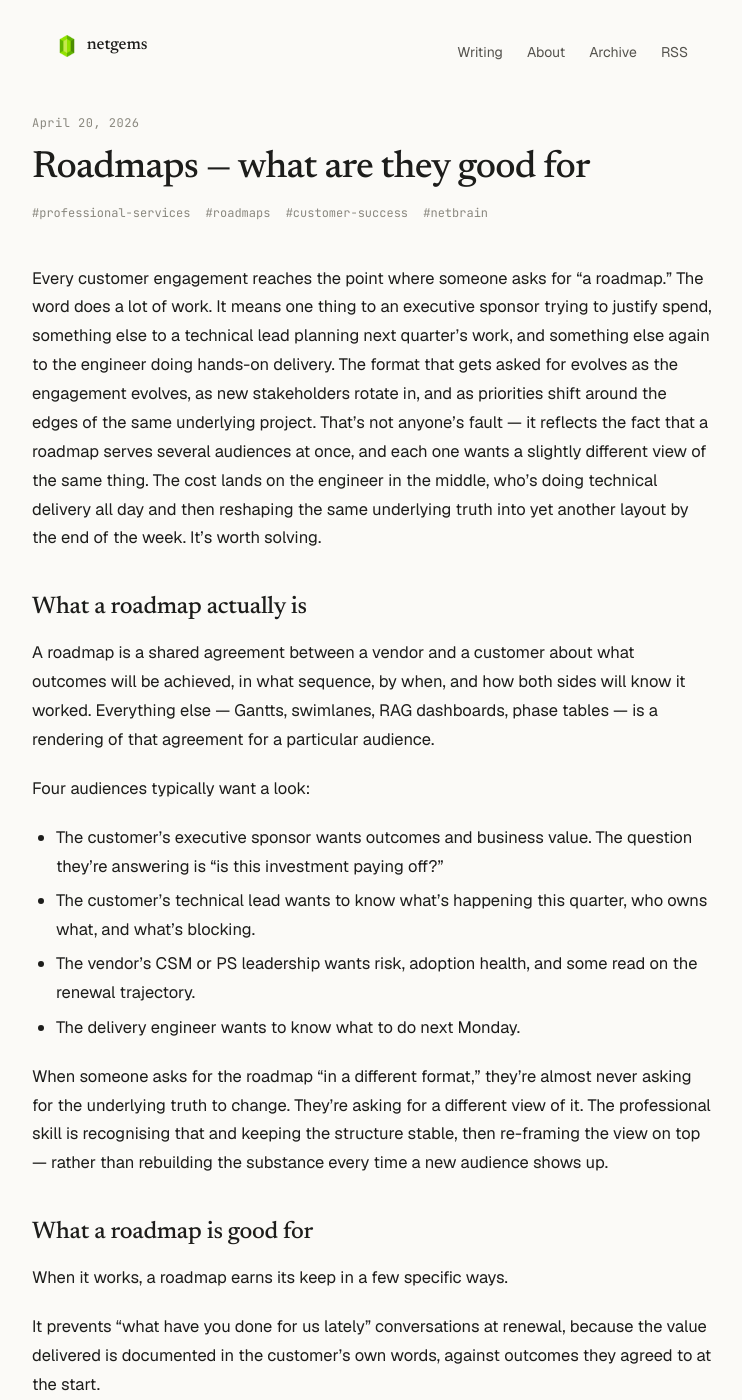
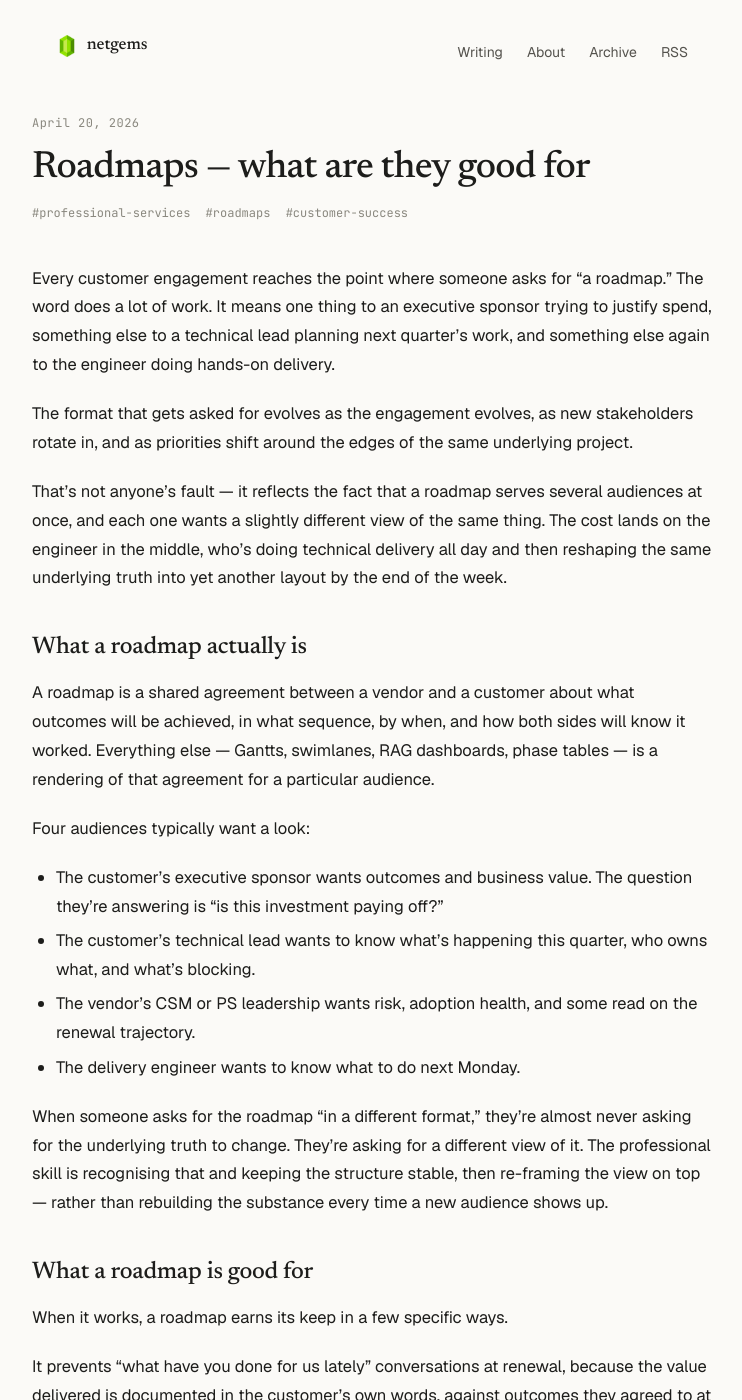
Before and after one commit to amarinjs/sitio, a Jekyll site: the page built from _posts/2026-04-20-roadmaps-what-are-they-good-for.md, in a window 1280 px wide and 1400 px high. Shown: the whole window, without its empty margins (268-1010 px from the left). Built offline with Jekyll 4.4.1, drawn with Linux system fonts in a browser that asks for light colours; some of the changed text lies outside the part shown.

Commit message:
Apply author edits to roadmaps post
- Drop the netbrain tag (post is generic PS craft, not
  NetBrain-specific)
- Break the opening paragraph into three for pacing
- "air cover" → "cover"

Co-Authored-By: Claude Opus 4.7 (1M context) <noreply@anthropic.com>

```diff
--- a/_posts/2026-04-20-roadmaps-what-are-they-good-for.md
+++ b/_posts/2026-04-20-roadmaps-what-are-they-good-for.md
@@ -1,10 +1,14 @@
 ---
 title: "Roadmaps — what are they good for"
-tags: [professional-services, roadmaps, customer-success, netbrain]
+tags: [professional-services, roadmaps, customer-success]
 excerpt_summary: "Why roadmap formats keep changing, what a roadmap actually is underneath the format, and a one-page template that stops you rebuilding the substance every time the framing shifts."
 ---
 
-Every customer engagement reaches the point where someone asks for "a roadmap." The word does a lot of work. It means one thing to an executive sponsor trying to justify spend, something else to a technical lead planning next quarter's work, and something else again to the engineer doing hands-on delivery. The format that gets asked for evolves as the engagement evolves, as new stakeholders rotate in, and as priorities shift around the edges of the same underlying project. That's not anyone's fault — it reflects the fact that a roadmap serves several audiences at once, and each one wants a slightly different view of the same thing. The cost lands on the engineer in the middle, who's doing technical delivery all day and then reshaping the same underlying truth into yet another layout by the end of the week. It's worth solving.
+ Every customer engagement reaches the point where someone asks for "a roadmap." The word does a lot of work. It means one thing to an executive sponsor  trying to justify spend, something else to a technical lead planning next quarter's work, and something else again to the engineer doing hands-on delivery.
+
+ The format that gets asked for evolves as the engagement evolves, as new stakeholders rotate in, and as priorities shift around the edges of the same underlying project.
+
+ That's not anyone's fault — it reflects the fact that a roadmap serves several audiences at once, and each one wants a slightly different view of the same thing. The cost lands on the engineer in the middle, who's doing technical delivery all day and then reshaping the same underlying truth into yet another layout by the end of the week.
 
 ## What a roadmap actually is
 
```
Also changed, not shown: other parts of _posts/2026-04-20-roadmaps-what-are-they-good-for.md (+1 -1 lines).
